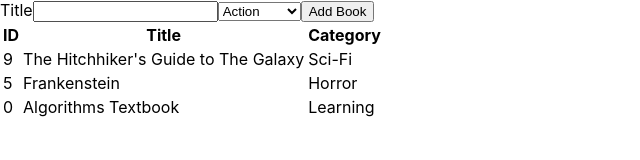
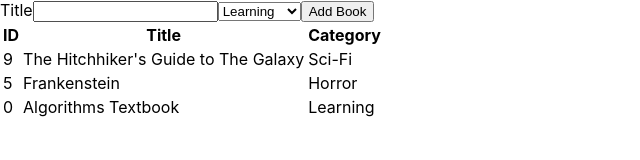
Before and after one commit to meronogbai/bookstore, a React (Create React App) app: page / in a window 1280 px wide. Shown: the top 160 px of the page, without its empty margins (0-640 px from the left). Built offline with nearby package versions, Linux system fonts and the light colour scheme.

Commit message:
Make books form stateful and handle changes

```diff
--- a/src/containers/BooksForm.js
+++ b/src/containers/BooksForm.js
@@ -1,12 +1,18 @@
+import { useState } from 'react';
+
 const BooksForm = () => {
   const categories = ['Action', 'Biography', 'History', 'Horror', 'Kids', 'Learning', 'Sci-Fi'];
+  const [title, setTitle] = useState('');
+  const [category, setCategory] = useState('Learning');
+  const handleTitleChange = e => setTitle(e.target.value);
+  const handleCategoryChange = e => setCategory(e.target.value);
   return (
     <form>
       <label htmlFor="title">
         Title
-        <input type="text" id="title" />
+        <input type="text" id="title" value={title} onChange={handleTitleChange} />
       </label>
-      <select name="category" id="category">
+      <select name="category" id="category" value={category} onChange={handleCategoryChange}>
         {categories.map((category, index) => (
           <option value={category} key={String(index)}>{category}</option>
         ))}
```
